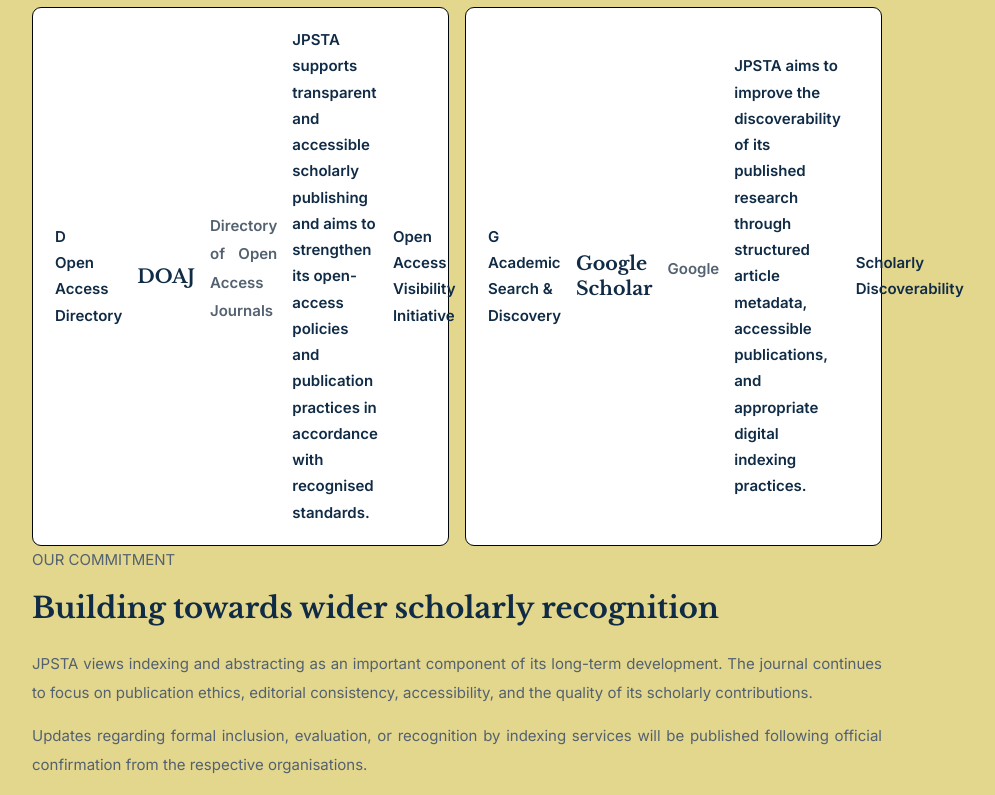
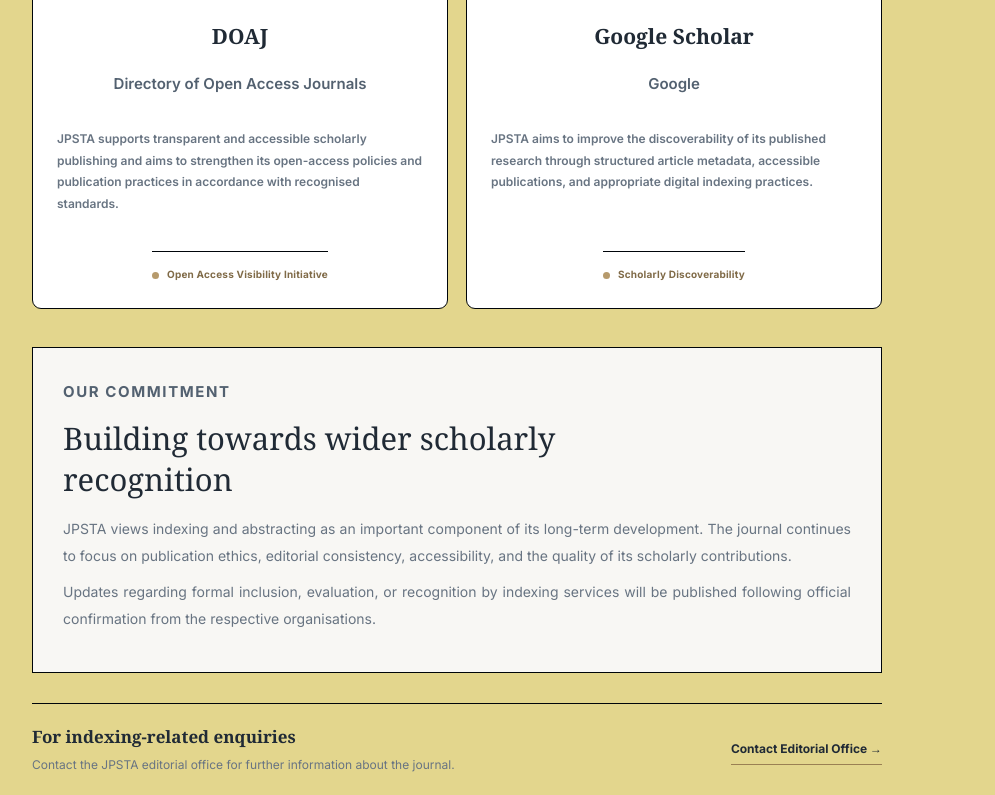
Before and after one commit to SrvGopal/jpsa, a Next.js app: page /indexing in a window 1280 px wide. Shown: the part 1440-2235 px from the top of the page, without its empty margins (18-1013 px from the left). Built offline with nearby package versions, Linux system fonts and the light colour scheme.

Commit message:
Update globals.css

```diff
--- a/src/app/globals.css
+++ b/src/app/globals.css
@@ -3813,3 +3813,226 @@ main.page .eyebrow {
   padding-left: 25px;
   border-left: 1px solid var(--line);
 }
+
+
+/* =========================================
+   JPSTA — INDEXING & ABSTRACTING
+========================================= */
+
+.indexing-intro {
+  padding: 10px 0 38px;
+}
+
+.indexing-section-label {
+  margin: 0 0 12px;
+  color: var(--muted, #777);
+  font-size: 10px;
+  font-weight: 700;
+  letter-spacing: 1.6px;
+  text-transform: uppercase;
+}
+
+.indexing-intro h2,
+.indexing-heading h2,
+.indexing-commitment h2 {
+  margin: 0 0 17px;
+  color: var(--ink, #202b3c);
+  font-family: Georgia, "Times New Roman", serif;
+  font-size: clamp(24px, 3vw, 31px);
+  font-weight: 500;
+  line-height: 1.3;
+}
+
+.indexing-intro p:not(.indexing-section-label),
+.indexing-commitment p:not(.indexing-section-label) {
+  color: var(--muted, #626b78);
+  font-size: 14px;
+  line-height: 1.9;
+}
+
+.indexing-heading {
+  display: flex;
+  align-items: flex-end;
+  justify-content: space-between;
+  gap: 20px;
+  margin: 12px 0 22px;
+  padding-top: 28px;
+  border-top: 1px solid var(--line, #e5e7eb);
+}
+
+.indexing-heading-count {
+  margin-bottom: 20px;
+  color: var(--muted, #777);
+  font-size: 10px;
+  font-weight: 700;
+  letter-spacing: 1.2px;
+}
+
+.indexing-grid {
+  display: grid;
+  grid-template-columns: repeat(2, minmax(0, 1fr));
+  gap: 18px;
+}
+
+.indexing-card {
+  display: flex;
+  flex-direction: column;
+  min-height: 285px;
+  padding: 24px;
+  border: 1px solid var(--line, #e5e7eb);
+  background: #fff;
+  transition: border-color 180ms ease, box-shadow 180ms ease,
+    transform 180ms ease;
+}
+
+.indexing-card:hover {
+  border-color: #b7a17d;
+  box-shadow: 0 8px 25px rgba(20, 32, 48, 0.055);
+  transform: translateY(-2px);
+}
+
+.indexing-card-top {
+  display: flex;
+  align-items: center;
+  justify-content: space-between;
+  gap: 12px;
+  margin-bottom: 22px;
+}
+
+.indexing-service-symbol {
+  display: grid;
+  width: 39px;
+  height: 39px;
+  place-items: center;
+  border: 1px solid #e8e0d3;
+  background: #f8f6f1;
+  color: #8a7048;
+  font-family: Georgia, "Times New Roman", serif;
+  font-size: 20px;
+  font-weight: 700;
+}
+
+.indexing-service-category {
+  color: var(--muted, #777);
+  font-size: 9px;
+  font-weight: 700;
+  letter-spacing: 0.7px;
+  text-align: right;
+  text-transform: uppercase;
+}
+
+.indexing-card h3 {
+  margin: 0 0 4px;
+  color: var(--ink, #202b3c);
+  font-family: Georgia, "Times New Roman", serif;
+  font-size: 21px;
+  font-weight: 600;
+}
+
+.indexing-organisation {
+  margin: 0 0 15px;
+  color: var(--muted, #777);
+  font-size: 11px;
+}
+
+.indexing-card-description {
+  flex: 1;
+  color: var(--muted, #626b78);
+  font-size: 12px;
+  line-height: 1.8;
+}
+
+.indexing-card-status {
+  display: flex;
+  align-items: center;
+  gap: 8px;
+  margin-top: 22px;
+  padding-top: 14px;
+  border-top: 1px solid var(--line, #e5e7eb);
+  color: #806b48;
+  font-size: 10px;
+  font-weight: 700;
+  letter-spacing: 0.2px;
+}
+
+.indexing-status-indicator {
+  width: 7px;
+  height: 7px;
+  flex-shrink: 0;
+  border-radius: 50%;
+  background: #b69a6c;
+}
+
+.indexing-commitment {
+  margin-top: 38px;
+  padding: 30px;
+  border: 1px solid var(--line, #e5e7eb);
+  background: #f8f7f4;
+}
+
+.indexing-commitment h2 {
+  max-width: 560px;
+}
+
+.indexing-commitment p:not(.indexing-section-label) {
+  margin-bottom: 10px;
+}
+
+.indexing-contact {
+  display: flex;
+  align-items: center;
+  justify-content: space-between;
+  gap: 22px;
+  margin-top: 30px;
+  padding: 22px 0;
+  border-top: 1px solid var(--line, #e5e7eb);
+  border-bottom: 1px solid var(--line, #e5e7eb);
+}
+
+.indexing-contact h3 {
+  margin: 0 0 6px;
+  color: var(--ink, #202b3c);
+  font-family: Georgia, "Times New Roman", serif;
+  font-size: 17px;
+  font-weight: 600;
+}
+
+.indexing-contact p {
+  margin: 0;
+  color: var(--muted, #626b78);
+  font-size: 12px;
+  line-height: 1.7;
+}
+
+.indexing-contact a {
+  flex-shrink: 0;
+  color: var(--ink, #202b3c);
+  font-size: 12px;
+  font-weight: 700;
+  text-decoration: none;
+  border-bottom: 1px solid #9a8053;
+  padding-bottom: 5px;
+}
+
+.indexing-contact a:hover {
+  color: #9a8053;
+}
+
+@media (max-width: 680px) {
+  .indexing-grid {
+    grid-template-columns: 1fr;
+  }
+
+  .indexing-card {
+    min-height: 0;
+  }
+
+  .indexing-contact {
+    align-items: flex-start;
+    flex-direction: column;
+  }
+
+  .indexing-commitment {
+    padding: 23px;
+  }
+}
```
